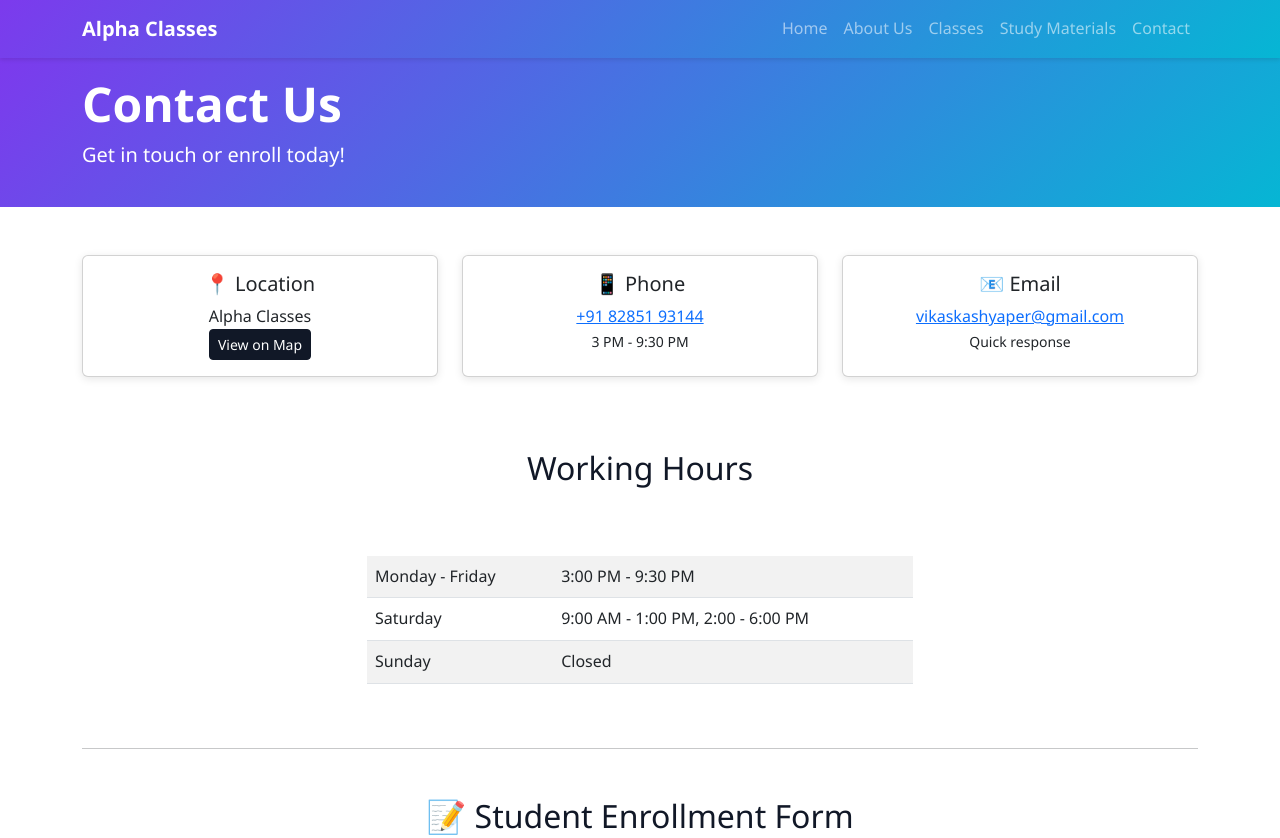
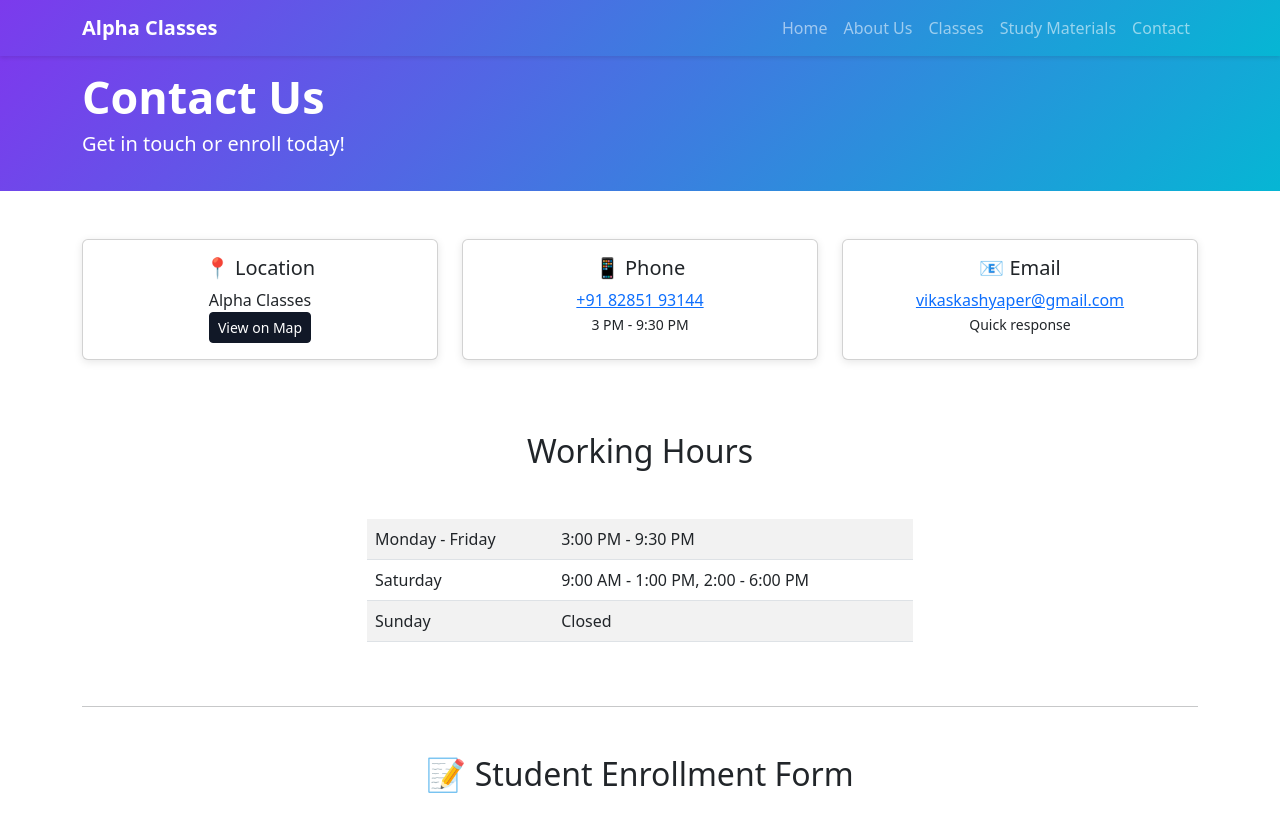
Before and after one commit to vikaskashyaper-sudo/Test-Website, a plain HTML site: page contact.html in a window 1280 px wide. Shown: the top 838 px of the page. Drawn offline with nearby package versions, Linux system fonts and the light colour scheme.

Commit message:
Emergency: unblock scrolling and remove any viewport-locked overlays

```diff
--- a/css/style.css
+++ b/css/style.css
@@ -1,57 +1,45 @@
 :root {
-  --primary: #7c3aed;      /* violet */
-  --primary-2: #06b6d4;    /* cyan */
-  --dark: #0f172a;
+  --primary: #7c3aed;
+  --primary-2: #06b6d4;
 }
 
-body {
-  font-family: 'Segoe UI', Tahoma, Geneva, Verdana, sans-serif;
-  line-height: 1.6;
+/* Emergency reset: remove any full-screen/fixed overlay effects */
+html, body {
+  height: auto !important;
+  overflow: auto !important;
 }
 
-/* Replace Bootstrap primary blue with a more attractive gradient */
+header, section.hero {
+  position: relative !important;
+  height: auto !important;
+  min-height: 0 !important;
+  max-height: none !important;
+  overflow: visible !important;
+}
+
+/* Ensure containers don't accidentally become viewport-locked */
+.container, .row, .col, [class*="col-"] {
+  position: static;
+}
+
 .bg-primary {
   background: linear-gradient(135deg, var(--primary) 0%, var(--primary-2) 100%) !important;
 }
 
-/* Make hero/header sections compact (no full-screen block) */
-header.bg-primary,
-section.hero {
-  padding-top: 1.25rem !important;
-  padding-bottom: 1.25rem !important;
+header.bg-primary, section.hero {
+  padding-top: 1rem !important;
+  padding-bottom: 1rem !important;
 }
 
-/* Reduce huge display headings used in hero sections */
-header .display-4,
-header .display-5,
-section.hero .display-4,
-section.hero .display-5 {
-  font-size: clamp(2rem, 4vw, 3rem) !important;
+header .display-4, header .display-5, header .display-6,
+section.hero .display-4, section.hero .display-5, section.hero .display-6 {
+  font-size: clamp(1.8rem, 4vw, 2.8rem) !important;
   line-height: 1.1 !important;
 }
 
-/* Ensure nothing becomes a fixed overlay */
-header,
-section.hero {
-  position: static !important;
-  inset: auto !important;
-  height: auto !important;
-  min-height: unset !important;
-  transform: none !important;
-}
+.navbar { box-shadow: 0 2px 4px rgba(0,0,0,0.1); }
 
-/* Readability tweaks */
-.text-white-50 { color: rgba(255,255,255,.75) !important; }
-
-.card {
-  box-shadow: 0 2px 8px rgba(0,0,0,0.1);
-  transition: transform 0.3s, box-shadow 0.3s;
-}
-
-.card:hover {
-  transform: translateY(-5px);
-  box-shadow: 0 4px 12px rgba(0,0,0,0.15);
-}
+.card { box-shadow: 0 2px 8px rgba(0,0,0,0.1); }
 
 .btn-primary {
   background-color: #111827 !important;
@@ -62,16 +50,3 @@ section.hero {
   background-color: #0b1220 !important;
   border-color: #0b1220 !important;
 }
-
-.navbar { box-shadow: 0 2px 4px rgba(0,0,0,0.1); }
-
-table { margin-top: 20px; }
-
-.form-section {
-  background-color: #f8f9fa;
-  padding: 30px;
-  border-radius: 10px;
-  margin-top: 30px;
-}
-
-h2, h3 { color: #111827; }
```
